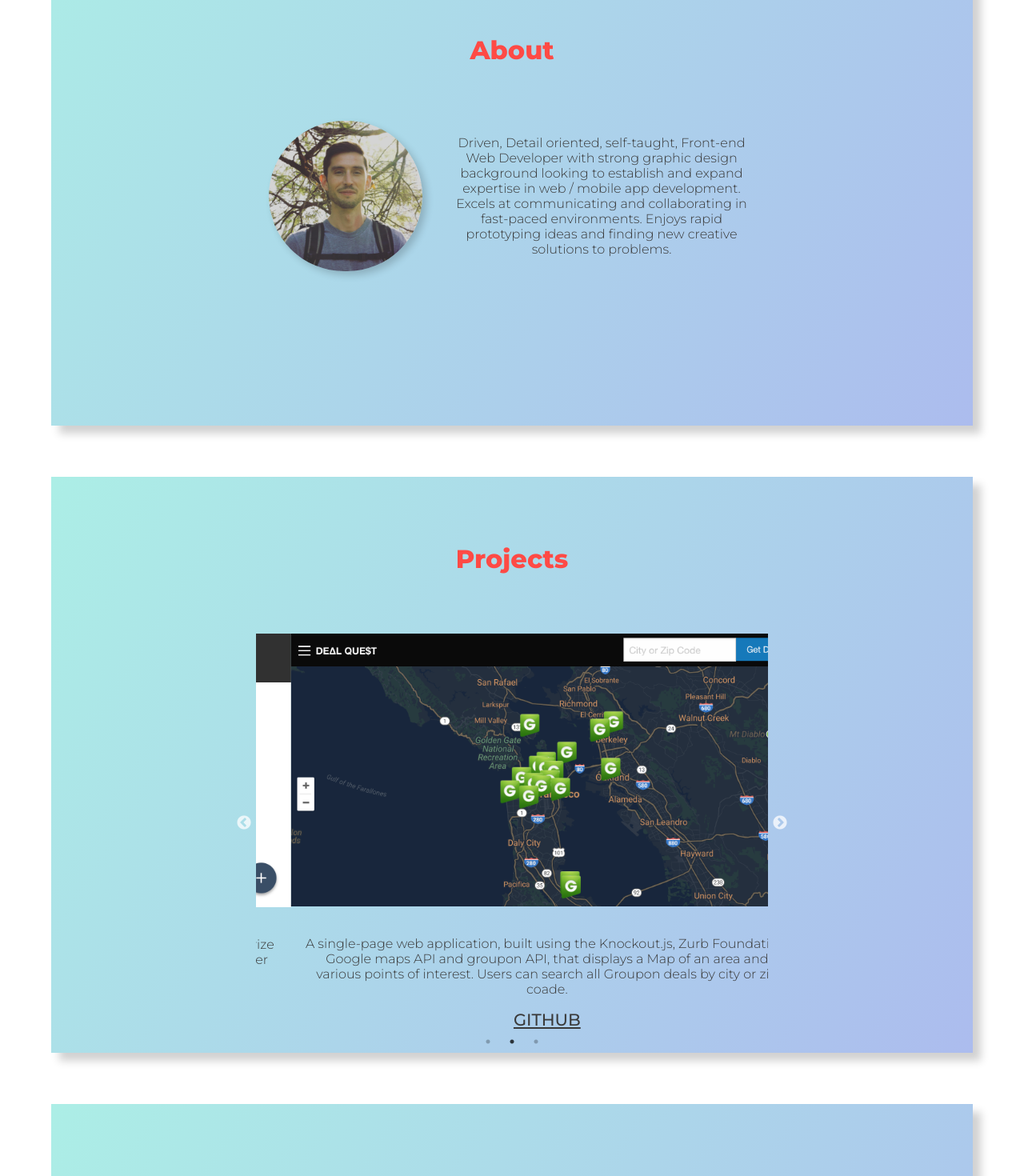
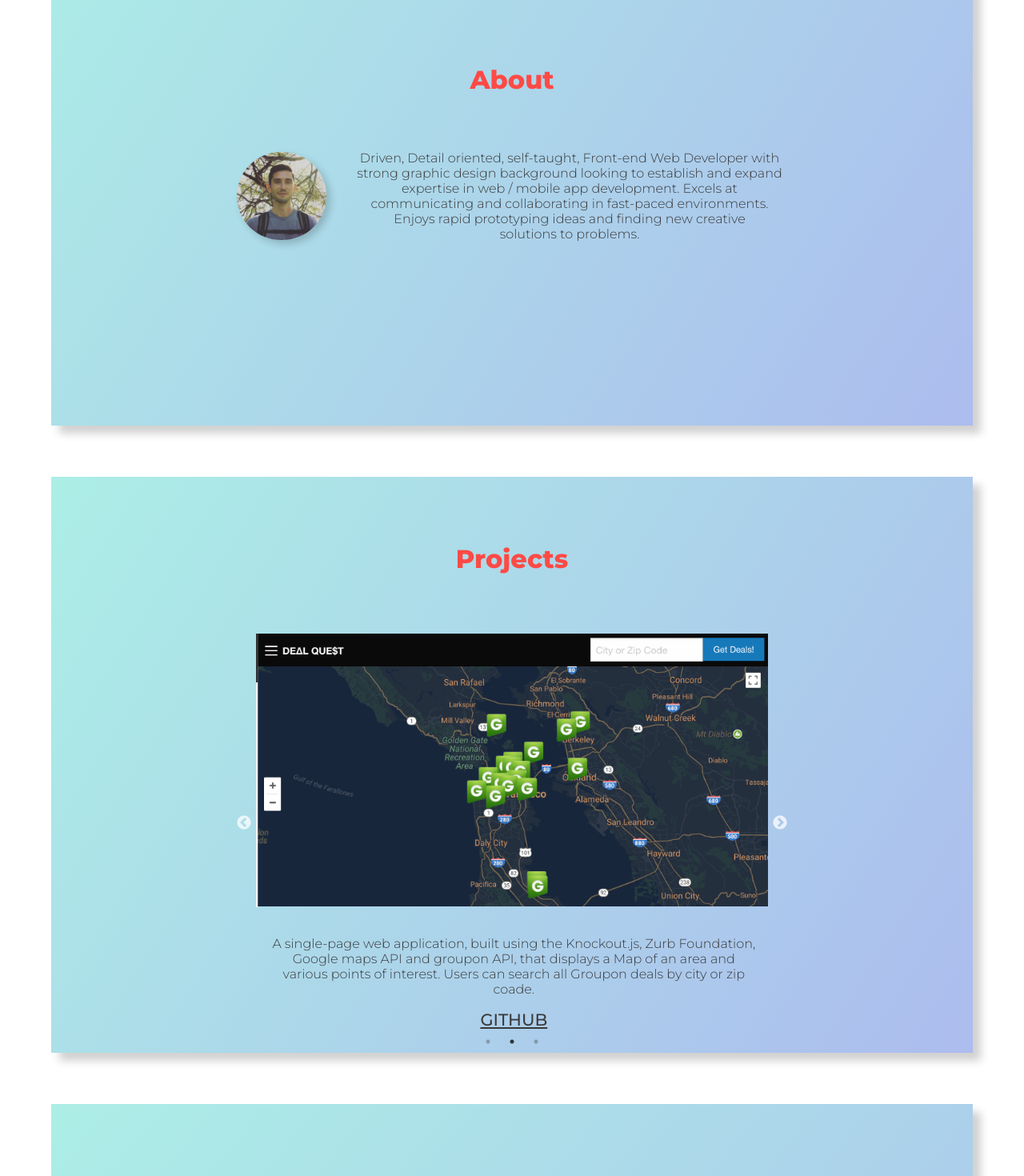
Before and after one commit to andrewjc88/resume_site_17, a React (Create React App) app: page / in a window 1280 px wide. Shown: the part 1020-2490 px from the top of the page at 80% size. Built offline with nearby package versions, Linux system fonts and the light colour scheme.

Commit message:
Hide contact button on click and css refactor

```diff
--- a/src/App.css
+++ b/src/App.css
@@ -10,7 +10,7 @@
   text-align: center;
   /* margin: .5em 1em; */
   color: #FF4A45;
-  padding: 1em;
+  padding: 0em;
 
 }
 
@@ -32,14 +32,24 @@
   font-size: 1.3em;
   text-transform: uppercase;
   color: rgb(58, 58, 58);
+  transition: all .3s ease-in-out;
+  position: relative;
 }
 
 a:hover {
-  color: rgb(119, 119, 119);
+  top: .1em;
 }
 
+a:active {
+  top: .2em;
+}
+
+.SliderImg:active {
+  filter: grayscale(20%);
+}
+
+
 .Contact-Button {
-  display: inline-block;
   font-size: 1em;
   text-decoration: none;
   color: white;
@@ -59,19 +69,14 @@
 }
 
 .Contact-Button:hover {
+  top: initial;
   box-shadow:  3px 3px 5px rgba(0, 0, 0, 0.185);
   background-color: rgb(235, 69, 63);
   color: white;
 }
 
 .Contact-Button:active {
-  background-color: rgb(196, 56, 52);
-  bottom: 1.2em;
-}
-
-.Contact-Button:active {
-  background-color: rgb(196, 56, 52);
-  bottom: 1.2em;
+  bottom: 1.3em;
 }
 
 .App {
@@ -131,7 +136,6 @@
 
 .AboutCont {
   display: flex;
-  max-width: 40em;
   flex-direction: column;
   align-items: center;
   padding: 0em 2em;
@@ -140,24 +144,20 @@
 }
 
 .Selfie {
-  width: 50%;
-  max-width: 13em;
-  min-width: 12em;
+  width: 25%;
+  min-width: 7em;
   border-radius: 10em;
   box-shadow:  5px 5px 10px rgba(0, 0, 0, 0.185);
 
 }
 
-.AboutMe {
-  max-width: 40em;
+.Carousel {
+  width: 95%;
 }
 
-.Carousel {
-  width: 80%;
-  max-width: 40em;
+.Projects {
+  min-height: 40em;
 }
-
-
 
 .SliderImg {
   width: 100%;
@@ -165,10 +165,17 @@
   margin: auto;
   /* height: 5em; */
 
+  transition: all .3s ease-in-out;
+
+}
+
+.SliderImg:hover {
+  filter: blur(1px) grayscale(50%);
 }
 
 .RecCarousel {
   text-align: center;
+  min-height: 60em;
 }
 
 .recSliderImg {
@@ -206,8 +213,23 @@
 }
 
 @media (min-width: 670px) {
+
+  h1 {
+    padding: 1em;
+  }
+
   .AboutCont {
     flex-direction: row;
+      max-width: 45em;
+  }
+
+  .AboutMe {
+    max-width: 40em;
+  }
+
+  .Carousel {
+    width: 80%;
+    max-width: 40em;
   }
 
   .QRimage {
@@ -228,23 +250,9 @@
   }
 
   .Selfie {
+    width: 50%;
     margin: 1em;
-  }
-
-  .ContactCont {
-    /* flex-direction: row; */
-    /* max-width: 40em; */
-    /* justify-content: eve */
-    /* margin-right: 9%; */
-
-  }
-
-  /* .SliderText {
-    display: none;
-  } */
-
-  .SliderImg {
-    /* height: auto; */
+    max-width: 13em;
   }
 
 }
--- a/src/App.js
+++ b/src/App.js
@@ -10,6 +10,14 @@
 import './App.css';
 
 class App extends Component {
+
+  state = {
+    clicked: false
+  }
+
+  contactClicked = () => {
+    this.setState(() => ({clicked: true }));
+  };
 
   render() {
 
@@ -24,7 +32,7 @@
     return (
 
       <div className="App">
-
+        {console.log(this.state.clicked)}
         <div className='Intro Section' >
           <img src={Logo} className="Logo" alt="Andrew Cornell logo" data-aos="fade-in"/>
           {/* <button className='ScrollArrow' onClick={scrollWindow}></button> */}
@@ -62,7 +70,7 @@
         <div className='Contact Section' id="contact" data-aos="fade-up">
           <h1>Contact</h1>
           <div className='ContactCont'>
-            <h3>Andrew Cornell<br/>San Francisco, CA<br/>(831) 419-4106</h3>
+            <h3>Andrew Cornell<br/>San Francisco, CA<br/>(831) 419–4106</h3>
           <img className="QRimage" src={QRcode} alt="My QR Code"/>
           <div className="ContactLinks">
             <a href="mailto:contact@andrewjcornell.com">email</a>
@@ -72,7 +80,14 @@
           </div>
           </div>
         </div>
-        <a href="#contact" className="Contact-Button">Contact</a>
+        {this.state.clicked === false &&
+          <a
+            href="#contact"
+            onClick={this.contactClicked}
+            className="Contact-Button {this.state.clicked}">
+            Contact
+          </a>
+        }
       </div>
     );
   }
--- a/src/LogoCarousel.js
+++ b/src/LogoCarousel.js
@@ -26,7 +26,8 @@
       swipe: true,
       responsive: [
         { breakpoint: 670, settings:{
-          slidesToShow: 3
+          slidesToShow: 3,
+          arrows: false,
         }}
       ]
     };
--- a/src/ProjectsCarousel.js
+++ b/src/ProjectsCarousel.js
@@ -22,6 +22,12 @@
       autoplaySpeed: 6000,
       dots: true,
       adaptiveWidth: true,
+      responsive: [
+        { breakpoint: 670, settings:{
+          slidesToShow: 1,
+          arrows: false,
+        }}
+      ]
     };
 
     return (
--- a/src/recCarousel.js
+++ b/src/recCarousel.js
@@ -24,7 +24,8 @@
       adaptiveWidth: true,
       responsive: [
         { breakpoint: 670, settings:{
-          slidesToShow: 1
+          slidesToShow: 1,
+          arrows: false,
         }}
       ]
     };
```
